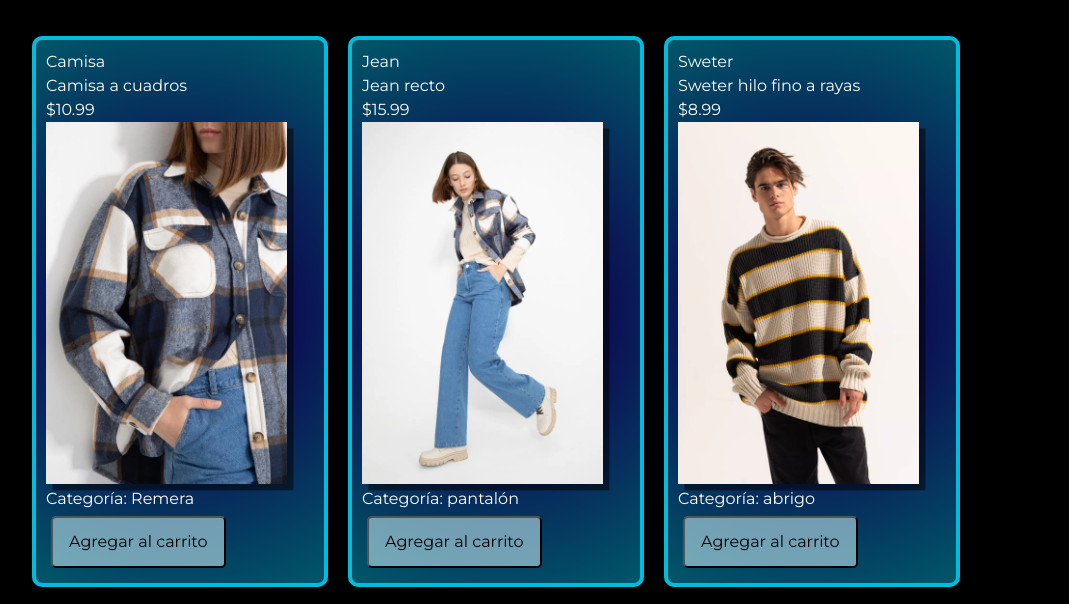
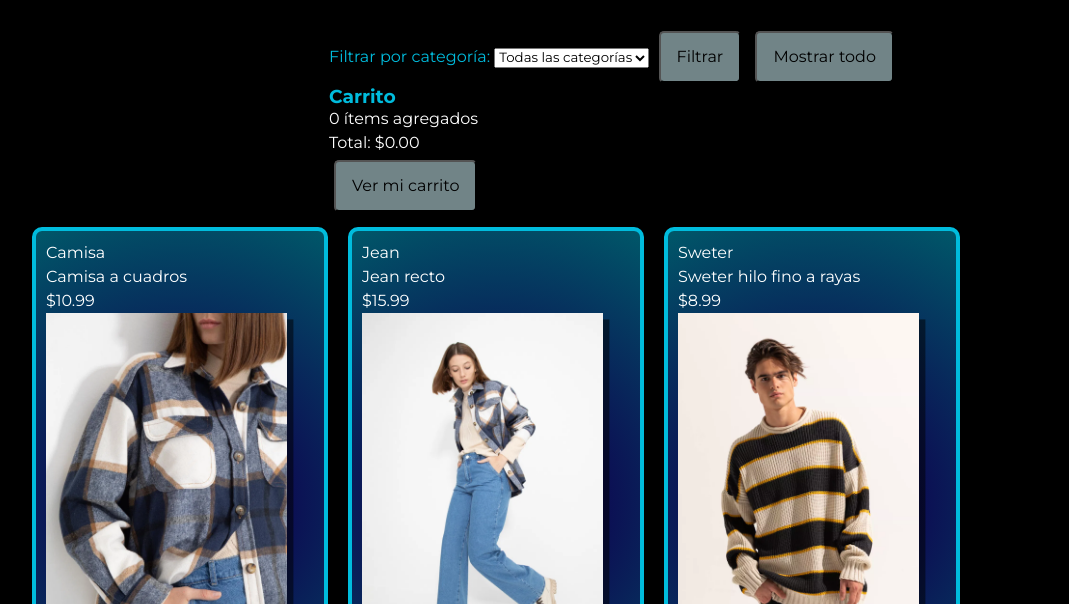
Before and after one commit to GueriniC/p1-parcial-2-dwn2cv, a plain HTML site: page index.html in a window 1280 px wide. Shown: the part 126-730 px from the top of the page, without its empty margins (26-1095 px from the left). Drawn offline with Linux system fonts and the light colour scheme.

Commit message:
Update index.html

```diff
--- a/index.html
+++ b/index.html
@@ -6,24 +6,40 @@
   <meta name="viewport" content="width=device-width, initial-scale=1.0,user-scalable=no" />
   <link rel="shortcut icon" href="favicon.ico" />
   <link rel="stylesheet" href="styles.css" />
+
 </head>
 <body>
   <header>
     <h1>Programación I | Parcial 2 | Guerini, Kang</h1>
   </header>
   <main>
+    <div id="cart">
+      <div id="filter-bar">
+        <label for="categoria-select">Filtrar por categoría:</label>
+        <select id="categoria-select">
+          <option value="">Todas las categorías</option>
+          <option value="Remera">Remera</option>
+          <option value="Pantalón">Pantalón</option>
+          <option value="Abrigo">Abrigo</option>
+        </select>
+        <button id="filtrar-btn">Filtrar</button>
+        <button id="mostrar-todo-btn">Mostrar todo</button>
+      </div>
+
+      <h3>Carrito</h3>
+      <p><span id="cart-item-count">0</span> ítems agregados</p>
+      <p>Total: $<span id="cart-total">0.00</span></p>
+      <div id="cart-detail"></div>
+      <button onclick="mostrarDetalleCarrito()">Ver mi carrito</button>
+      <div id="cart-detail">
+        <ul id="cart-product-list"></ul>
+      </div>
+    </div>
+
+    <div id="product-list"></div>
 
 
 
-    <div id="product-list"></div>
-
-    <div id="cart">
-      <h2>Carrito</h2>
-      <p><span id="cart-item-count">0</span> ítems agregados</p>
-      <p>Total: $<span id="cart-total">0.00</span></p>
-      <div id="cart-detail"></div>
-      <button onclick="mostrarDetalleCarrito()">Mostrar detalle del carrito</button>
-    </div>
   </main>
   <footer>
     <ul>
```
